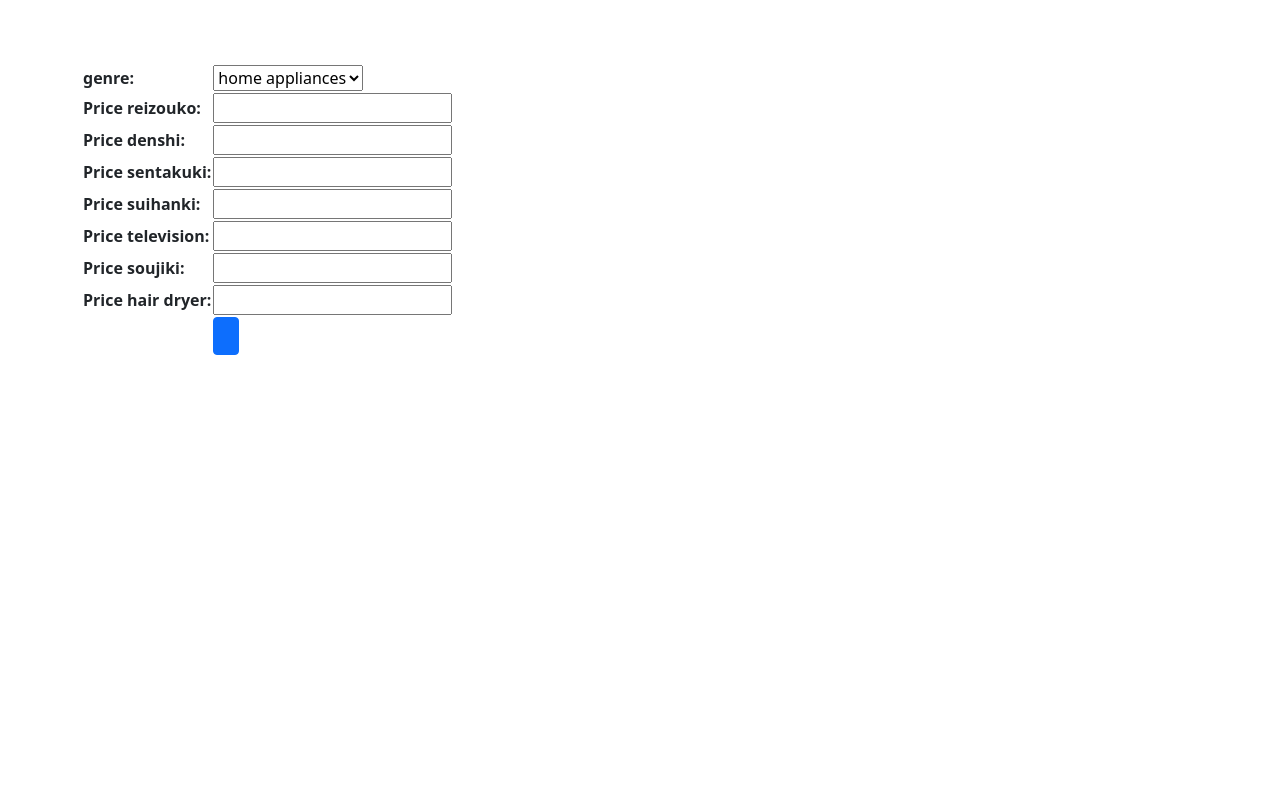
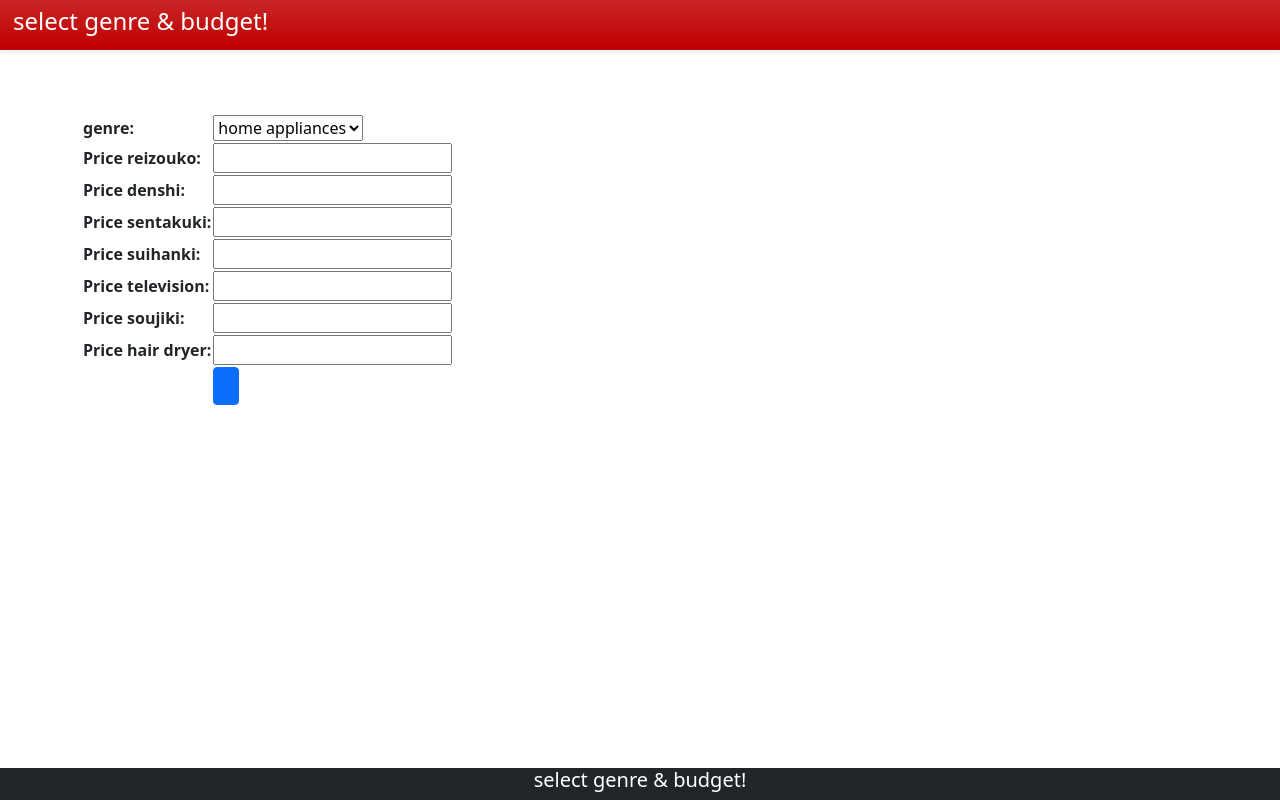
Before and after one commit to daikinakai/rakutenTech_team5, a Django app: page /myapp/ in a window 1280 px wide. Run offline with Django 4.2, Linux system fonts and the light colour scheme.

Commit message:
ヘッダーとフッターの作成

```diff
--- a/myapp/templates/myapp/base.html
+++ b/myapp/templates/myapp/base.html
@@ -11,8 +11,10 @@
 </head>
 
 <body>
+    {% include "myapp/header.html" %}
     <h1>{% block bodyTitle %}{% endblock %}</h1>
     {% block content %}{% endblock %}
+    {% include "myapp/footer.html" %}
 </body>
 
 </html>
--- /dev/null
+++ b/myapp/templates/myapp/footer.html
@@ -0,0 +1,3 @@
+<div class="fixed-bottom mx-0 bg-dark bg-opacity-75 text-center text-white">
+    <h5>select genre & budget!</h5>
+</div>
--- /dev/null
+++ b/myapp/templates/myapp/header.html
@@ -0,0 +1,9 @@
+<div class="container-fluid mx-0 sticky-top bg-gradient bg-opacity-75 shadow-sm d-flex align-items-center" style="height:50px; background-color: #bf0000;">
+    <table>
+      <tr>
+        <td>
+          <h4 class="text-white">select genre & budget!</h4>
+        </td>
+      </tr>
+    </table>
+  </div>
```
